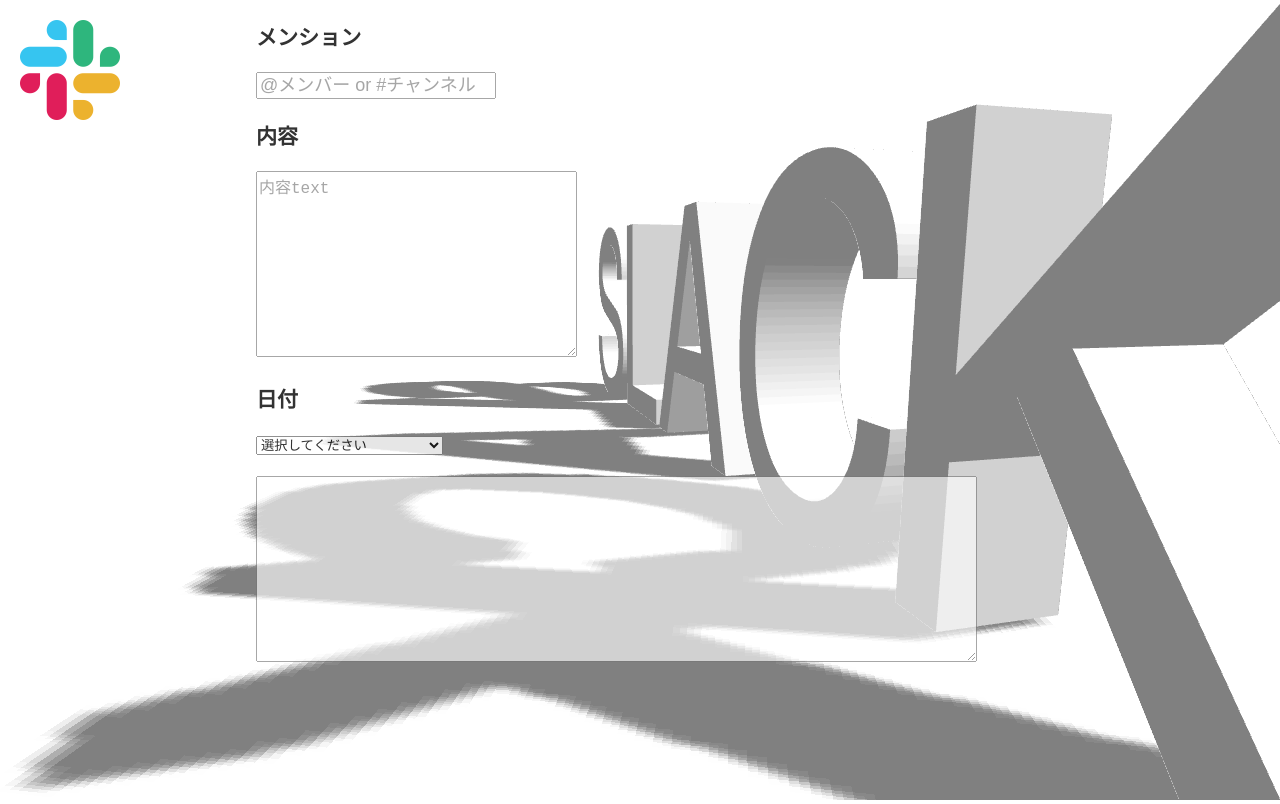
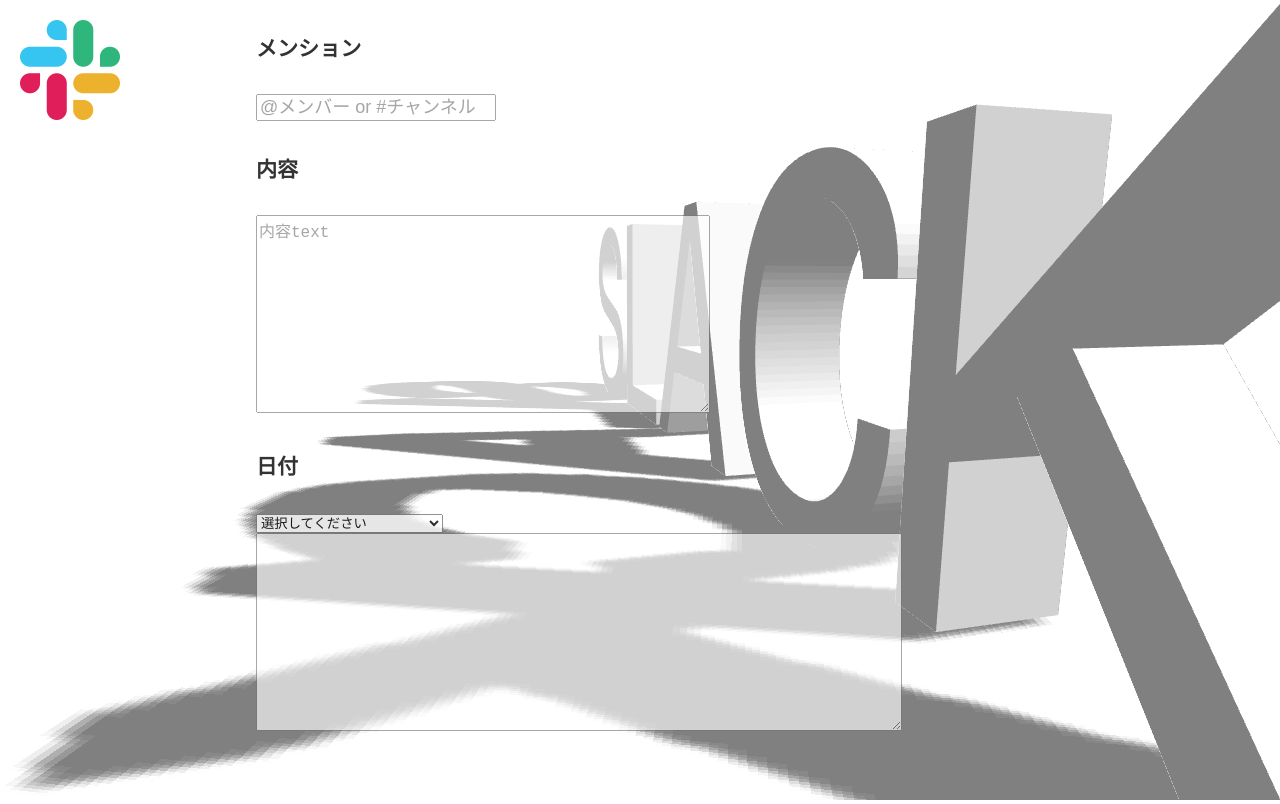
Before and after one commit to yugo333/slack-reminder, a plain HTML site: page index.html in a window 1280 px wide. Drawn offline with Linux system fonts and the light colour scheme; animation ran at ten frames a second.

Commit message:
レスポンシブ調整

```diff
--- a/index.html
+++ b/index.html
@@ -15,12 +15,10 @@
         id="inputText"
         placeholder="@メンバー or #チャンネル"
       />
-      <br />
       <h3>内容</h3>
       <textarea
         name="text"
         id="text"
-        cols="30"
         rows="10"
         placeholder="内容text"
       ></textarea>
@@ -45,8 +43,7 @@
         <option value="15">on the 15th of every month</option>
         <option value="16">me</option>
       </select>
-      <br /><br />
-      <textarea name="out" id="out" cols="70" rows="10"></textarea>
+      <textarea name="out" id="out" rows="10"></textarea>
     </div>
     <img src="./icon_slack.png" class="png" alt="" srcset="" />
     <div id="main"></div>
--- a/style.css
+++ b/style.css
@@ -5,7 +5,7 @@ body {
 #info {
   position: absolute;
   z-index: 10;
-  height: 100%;
+  height: 100vh;
   width: 50%;
   left: 20%;
 }
@@ -15,11 +15,25 @@ input {
   opacity: 0.8;
   font-size: large;
 }
+h3 {
+  margin-top: 5%;
+  margin-bottom: 5%;
+}
+#text {
+  width: 70%;
+  height: 24vh;
+}
+#out {
+  width: 100%;
+  height: 24vh;
+}
+
 #main {
   position: absolute;
   top: 0;
   z-index: 1;
 }
+
 .png {
   position: absolute;
   z-index: 5;
```
